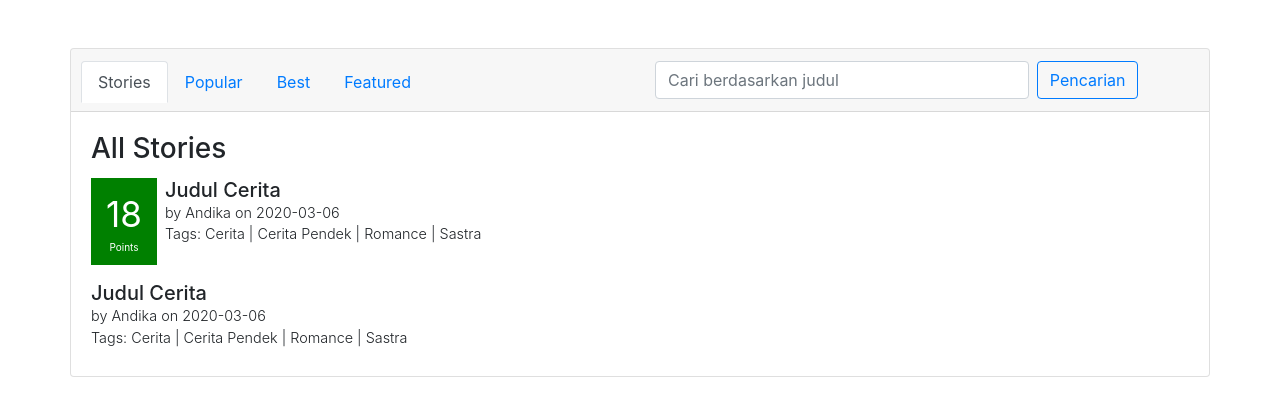
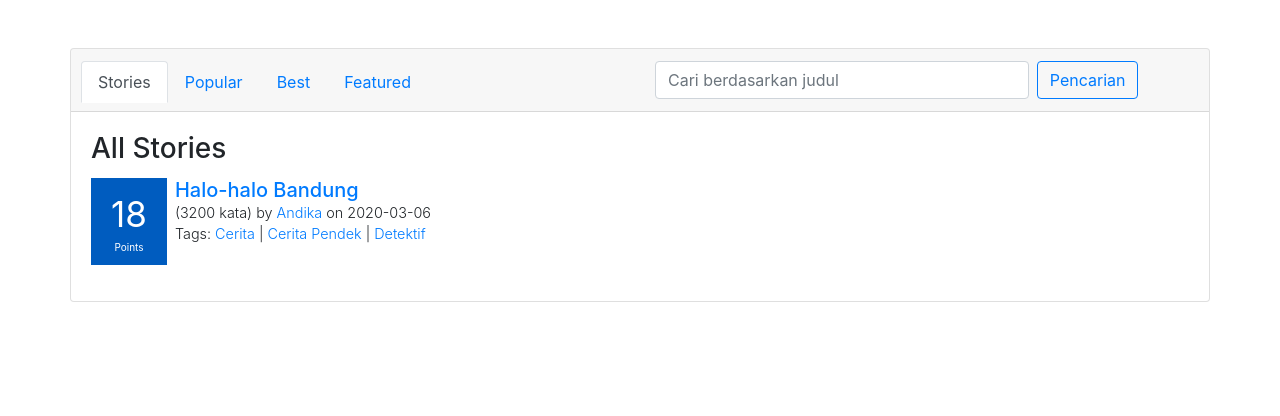
Before and after one commit to ristiriantoadi/django-bagi-cerita, a Django app: page /stories/ in a window 1280 px wide. Shown: the part 56-472 px from the top of the page. Run offline with Django 3.2, Linux system fonts and the light colour scheme; some libraries are stand-ins or nearby versions.

Commit message:
stories page done, story-box and its css done

```diff
--- /dev/null
+++ b/static/style.css
@@ -0,0 +1,27 @@
+/* h3{
+    color: blue;
+} */
+
+.score-box{
+    /* background-color: #0b6623; */
+    background-color: #005CBF;
+    padding: 10px 20px;
+    color: white;
+}
+
+.points-number{
+    font-size: 35px;
+}
+
+.points-text{
+    font-size: 10px;
+}
+
+.story-box .info {
+    width: 90%;
+}
+
+.story-box .info .text{
+    display: block;
+    font-size: 0.9em;
+}
--- a/templates/base.html
+++ b/templates/base.html
@@ -1,3 +1,4 @@
+{% load static %}
 <!DOCTYPE html>
 <html lang="en">
 <head>
@@ -8,6 +9,7 @@
         {% endblock %}
     </title>
     <link rel="stylesheet" href="https://maxcdn.bootstrapcdn.com/bootstrap/4.0.0/css/bootstrap.min.css" integrity="sha384-Gn5384xqQ1aoWXA+058RXPxPg6fy4IWvTNh0E263XmFcJlSAwiGgFAW/dAiS6JXm" crossorigin="anonymous">
+    <link rel="stylesheet" type="text/css" href="{% static 'style.css' %}">
 </head>
 <body>
     {% block content %}
--- a/templates/story/stories.html
+++ b/templates/story/stories.html
@@ -43,25 +43,20 @@
                 </div>
                 <div class="card-body">
                     <h3 class="card-title">All Stories</h3>
-                    <div style="box-sizing:border-box" class="story-box mb-3">
+                    <div class="story-box mb-3">
                         <div class="container-fluid">
                             <div class="row">
-                                <div style="background-color: green;padding: 10px 15px" class="score-box mr-2">
-                                    <div style="font-size: 35px;color: white;" class="text-center mb-0">18</div>
-                                    <div style="font-size: 10px;color: white;" class="text-center">Points</div>
+                                <div class="score-box mr-2">
+                                    <div class="points-number text-center mb-0">18</div>
+                                    <div class="points-text text-center">Points</div>
                                 </div>
                                 <div class="info">
-                                    <h5 class="mb-0">Judul Cerita</h5>
-                                    <span style="display: block;font-size: 0.9em;" class="font-weight-light">by Andika on 2020-03-06</span>
-                                    <span class="font-weight-light" style="display: block;font-size: 0.9em;">Tags: Cerita | Cerita Pendek | Romance | Sastra</span>
+                                    <h5 class="mb-0"><a href="google.com">Halo-halo Bandung</a></h5>
+                                    <span class="text font-weight-light">(3200 kata) by <a href="youtube.com">Andika</a> on 2020-03-06</span>
+                                    <span class="text font-weight-light">Tags: <a href="twitter.com">Cerita</a> | <a href="twitter.com">Cerita Pendek</a> | <a href="twitter.com">Detektif</a>
                                 </div>
                             </div>
                         </div>
-                    </div>
-                    <div class="story-box mb-2">
-                        <h5 class="mb-0">Judul Cerita</h5>
-                        <span style="display: block;font-size: 0.9em;" class="font-weight-light">by Andika on 2020-03-06</span>
-                        <span class="font-weight-light" style="display: block;font-size: 0.9em;">Tags: Cerita | Cerita Pendek | Romance | Sastra</span>
                     </div>
                 </div>
             </div>
```
Also changed, not shown: bagicerita/settings.py (+6 -1 lines).
